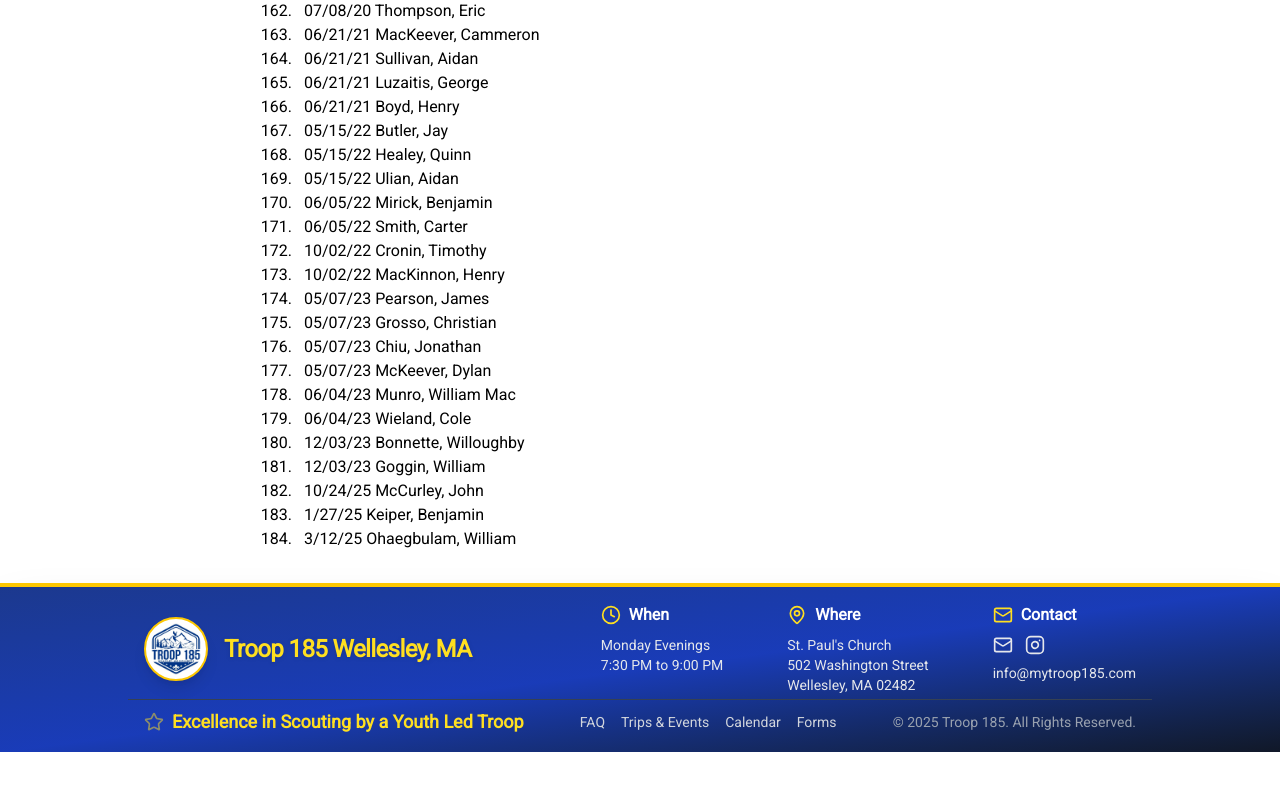
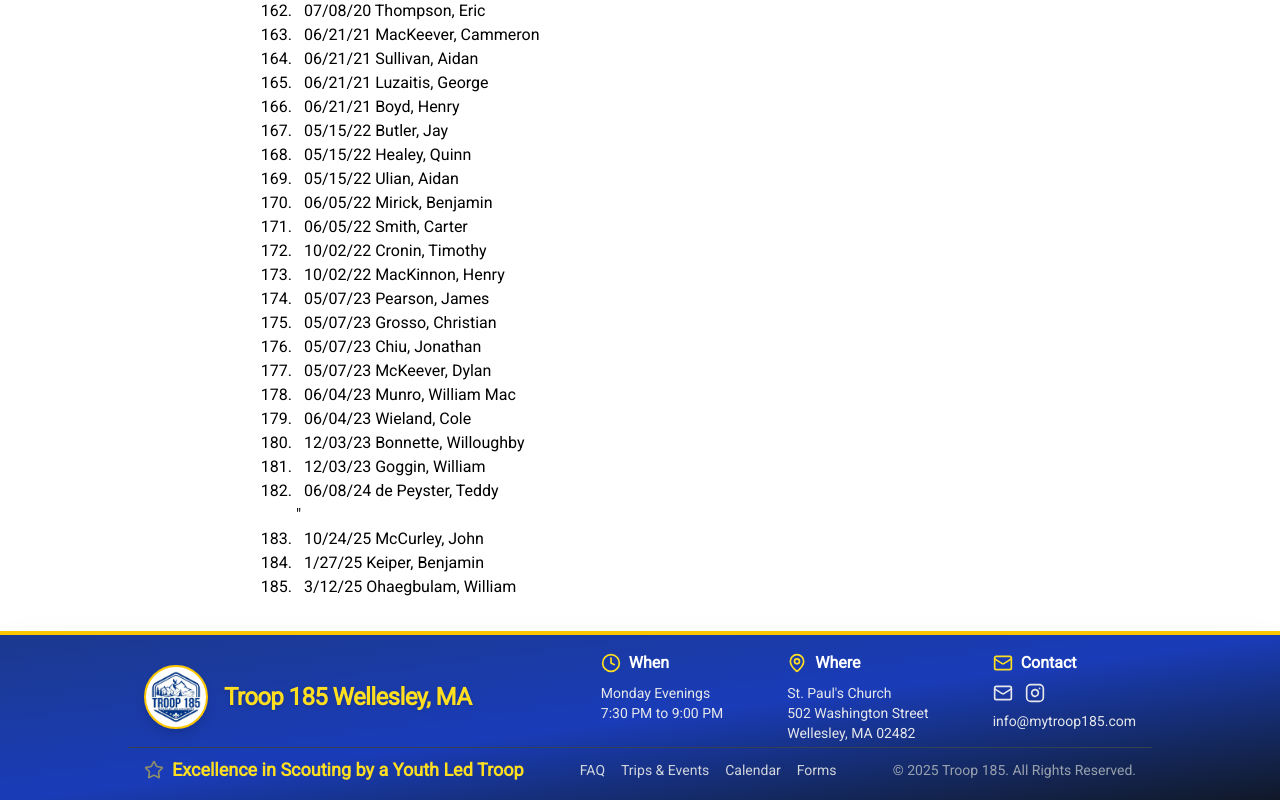
Before and after one commit to B00M3000/Troop-185, a SvelteKit app: page /resources/eagle-nest in a window 1280 px wide. Shown: the part 4698-5498 px from the top of the page. Before the commit the page ends 5450 px from the top, so only its background shows below. Built offline with nearby package versions, Linux system fonts and the light colour scheme.

Commit message:
Footer changes

```diff
--- a/src/routes/(public)/Footer.svelte
+++ b/src/routes/(public)/Footer.svelte
@@ -24,7 +24,7 @@
                 <span class="flex items-center gap-2 text-base font-semibold mb-2 text-white"><Mail class="w-5 h-5 text-yellow-300"/> Contact</span>
                 <div class="flex mb-2 gap-3">
                     <a href="mailto:info@mytroop185.com" class="hover:text-yellow-300 transition-colors"><Mail class="w-5 h-5"/></a>
-                    <a href="https://instagram.com/troop_185_wellesley?igshid=l8sgk5gmq9l0" class="hover:text-yellow-300 transition-colors"><Instagram class="w-5 h-5"/></a>
+                    <a href="https://instagram.com/wellesleytroop185" class="hover:text-yellow-300 transition-colors"><Instagram class="w-5 h-5"/></a>
                 </div>
                 <span><a href="mailto:info@mytroop185.com" class="hover:text-yellow-300 transition-colors">info@mytroop185.com</a></span>
             </div>
--- a/src/routes/(public)/resources/eagle-nest/+page.svelte
+++ b/src/routes/(public)/resources/eagle-nest/+page.svelte
@@ -202,6 +202,7 @@
       <li class="pl-2">06/04/23 Wieland, Cole</li>
       <li class="pl-2">12/03/23 Bonnette, Willoughby</li>
       <li class="pl-2">12/03/23 Goggin, William</li>
+      <li class="pl-2">06/08/24 de Peyster, Teddy</li>"
       <li class="pl-2">10/24/25 McCurley, John</li>
       <li class="pl-2">1/27/25 Keiper, Benjamin</li>
       <li class="pl-2">3/12/25 Ohaegbulam, William</li>
--- a/src/routes/footer-embed/+layout.svelte
+++ b/src/routes/footer-embed/+layout.svelte
@@ -0,0 +1 @@
+<slot />
--- a/src/routes/footer-embed/+page.svelte
+++ b/src/routes/footer-embed/+page.svelte
@@ -0,0 +1,5 @@
+<script>
+  import Footer from 'routes/(public)/Footer.svelte';
+</script>
+
+<Footer />
```
